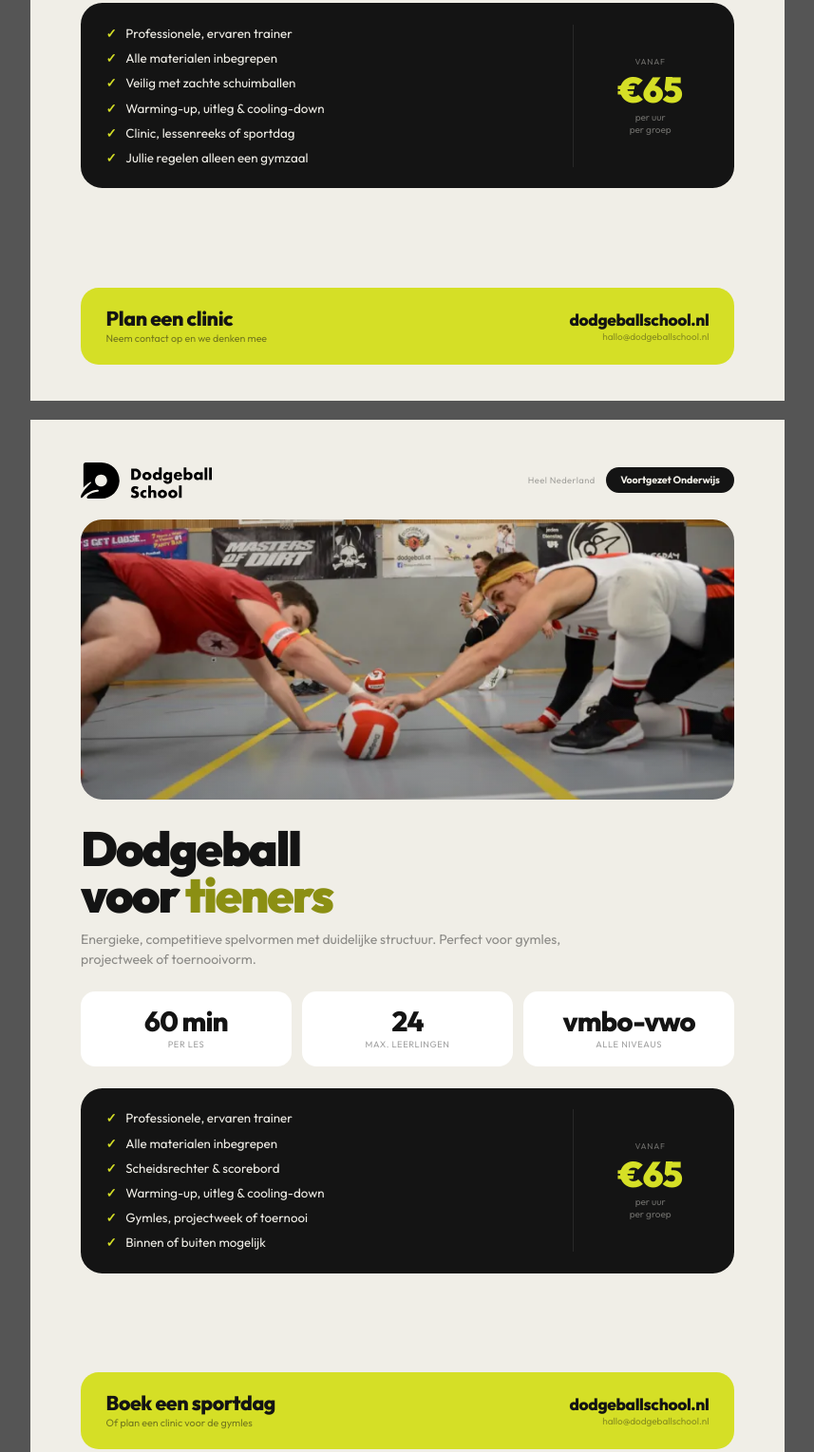
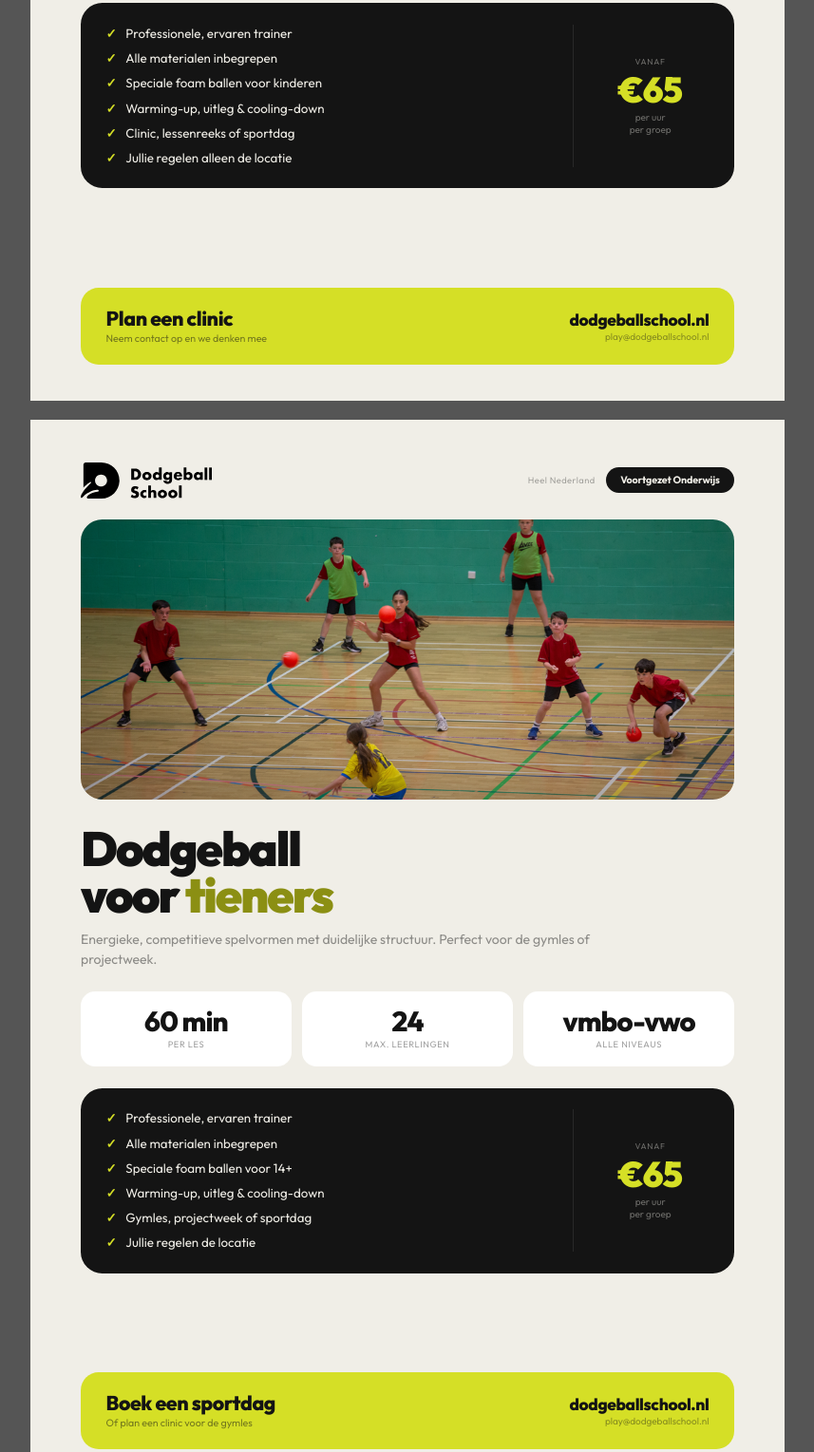
Before and after one commit to dodgeball4life/dodgeball-school, a website built with Vite: page flyers.html in a window 1280 px wide. Shown: the part 721-2250 px from the top of the page at 95% size, without its empty margins (211-1068 px from the left). Built offline with nearby package versions, Linux system fonts and the light colour scheme.

Commit message:
Update photos, add contact form backend, and update email to play@dodgeballschool.nl
- Replace school section photos with real dodgeball action photos
- Add PHP mail endpoint for contact form (HTML email with CTA buttons)
- Update email address across all pages to play@dodgeballschool.nl
- Add new favicon variants

Co-Authored-By: Claude Opus 4.6 <noreply@anthropic.com>

```diff
--- a/flyers.html
+++ b/flyers.html
@@ -277,7 +277,7 @@
     </div>
 
     <div class="photo">
-      <img src="public/assets/img/photos/service-4.webp" alt="Kinderen rennen enthousiast op het sportveld"/>
+      <img src="public/assets/img/photos/dodgerskidss.png" alt="Kinderen rennen naar dodgeballs op de gymvloer"/>
     </div>
 
     <div class="title-block">
@@ -295,10 +295,10 @@
       <ul class="benefits-list">
         <li>Professionele, ervaren trainer</li>
         <li>Alle materialen inbegrepen</li>
-        <li>Veilig met zachte schuimballen</li>
+        <li>Speciale foam ballen voor kinderen</li>
         <li>Warming-up, uitleg &amp; cooling-down</li>
         <li>Clinic, lessenreeks of sportdag</li>
-        <li>Jullie regelen alleen een gymzaal</li>
+        <li>Jullie regelen alleen de locatie</li>
       </ul>
       <div class="benefits-price">
         <div class="benefits-price-label">Vanaf</div>
@@ -314,7 +314,7 @@
       </div>
       <div class="cta-right">
         <div class="cta-site">dodgeballschool.nl</div>
-        <div class="cta-mail">hallo@dodgeballschool.nl</div>
+        <div class="cta-mail">play@dodgeballschool.nl</div>
       </div>
     </div>
   </div>
@@ -334,12 +334,12 @@
     </div>
 
     <div class="photo">
-      <img src="public/assets/img/photos/hero-2.webp" alt="Intensieve dodgeball actie in de sporthal"/>
+      <img src="public/assets/img/photos/dodgeballtieners.png" alt="Tieners spelen dodgeball in de sporthal"/>
     </div>
 
     <div class="title-block">
       <h1>Dodgeball<br/>voor <em>tieners</em></h1>
-      <p>Energieke, competitieve spelvormen met duidelijke structuur. Perfect voor gymles, projectweek of toernooivorm.</p>
+      <p>Energieke, competitieve spelvormen met duidelijke structuur. Perfect voor de gymles of projectweek.</p>
     </div>
 
     <div class="stats">
@@ -352,10 +352,10 @@
       <ul class="benefits-list">
         <li>Professionele, ervaren trainer</li>
         <li>Alle materialen inbegrepen</li>
-        <li>Scheidsrechter &amp; scorebord</li>
+        <li>Speciale foam ballen voor 14+</li>
         <li>Warming-up, uitleg &amp; cooling-down</li>
-        <li>Gymles, projectweek of toernooi</li>
-        <li>Binnen of buiten mogelijk</li>
+        <li>Gymles, projectweek of sportdag</li>
+        <li>Jullie regelen de locatie</li>
       </ul>
       <div class="benefits-price">
         <div class="benefits-price-label">Vanaf</div>
@@ -371,7 +371,7 @@
       </div>
       <div class="cta-right">
         <div class="cta-site">dodgeballschool.nl</div>
-        <div class="cta-mail">hallo@dodgeballschool.nl</div>
+        <div class="cta-mail">play@dodgeballschool.nl</div>
       </div>
     </div>
   </div>
@@ -409,10 +409,10 @@
       <ul class="benefits-list">
         <li>Professionele, ervaren trainer</li>
         <li>Alle materialen inbegrepen</li>
-        <li>Veilig met zachte schuimballen</li>
+        <li>Speciale foam ballen voor kinderen</li>
         <li>Aangepast per leeftijdsgroep</li>
         <li>Eenmalig of wekelijkse reeks</li>
-        <li>Wij regelen alles &mdash; jullie niets</li>
+        <li>Jullie regelen alleen de locatie</li>
       </ul>
       <div class="benefits-price">
         <div class="benefits-price-label">Vanaf</div>
@@ -424,11 +424,11 @@
     <div class="cta">
       <div>
         <h3>Plan een activiteit</h3>
-        <div class="cta-sub">Wij nemen alles mee, jullie hoeven niets te regelen</div>
+        <div class="cta-sub">Wij nemen alle materialen mee</div>
       </div>
       <div class="cta-right">
         <div class="cta-site">dodgeballschool.nl</div>
-        <div class="cta-mail">hallo@dodgeballschool.nl</div>
+        <div class="cta-mail">play@dodgeballschool.nl</div>
       </div>
     </div>
   </div>
@@ -457,7 +457,7 @@
     </div>
 
     <div class="stats">
-      <div class="stat"><div class="stat-val">6-21 jr</div><div class="stat-label">Alle leeftijden</div></div>
+      <div class="stat"><div class="stat-val">Alle leeftijden</div><div class="stat-label">Per aanvraag</div></div>
       <div class="stat"><div class="stat-val">24</div><div class="stat-label">Per groep</div></div>
       <div class="stat"><div class="stat-val">Op maat</div><div class="stat-label">Eenmalig of reeks</div></div>
     </div>
@@ -467,9 +467,9 @@
         <li>Professionele trainer(s)</li>
         <li>Alle materialen inbegrepen</li>
         <li>Programma volledig op maat</li>
-        <li>Hulp bij subsidieaanvraag</li>
-        <li>Samenwerking buurtsportcoaches</li>
-        <li>Evaluatierapport achteraf</li>
+        <li>Evaluatierapport mogelijk</li>
+        <li>Eenmalig of langlopend traject</li>
+        <li>Jullie regelen alleen de locatie</li>
       </ul>
       <div class="benefits-price">
         <div class="benefits-price-label">Vanaf</div>
@@ -485,7 +485,7 @@
       </div>
       <div class="cta-right">
         <div class="cta-site">dodgeballschool.nl</div>
-        <div class="cta-mail">hallo@dodgeballschool.nl</div>
+        <div class="cta-mail">play@dodgeballschool.nl</div>
       </div>
     </div>
   </div>
@@ -525,13 +525,13 @@
         <li>Alle materialen inbegrepen</li>
         <li>Toernooi-organisatie &amp; loting</li>
         <li>Scheidsrechter &amp; scorebord</li>
-        <li>Binnen of buiten mogelijk</li>
+        <li>Jullie regelen alleen de locatie</li>
         <li>Optioneel: medailles &amp; certificaten</li>
       </ul>
       <div class="benefits-price">
         <div class="benefits-price-label">Vanaf</div>
         <div class="benefits-price-val" style="font-size:18pt">&euro;7,50</div>
-        <div class="benefits-price-sub">per persoon<br/>all-inclusive</div>
+        <div class="benefits-price-sub">per persoon<br/>halve dag</div>
       </div>
     </div>
 
@@ -542,7 +542,7 @@
       </div>
       <div class="cta-right">
         <div class="cta-site">dodgeballschool.nl</div>
-        <div class="cta-mail">hallo@dodgeballschool.nl</div>
+        <div class="cta-mail">play@dodgeballschool.nl</div>
       </div>
     </div>
   </div>
--- a/index.html
+++ b/index.html
@@ -400,7 +400,7 @@
                             </div>
                             <div class="service-card-image-box">
                               <div class="service-card-image-box-frame">
-                                <img src="/assets/img/photos/service-1.webp" loading="lazy" alt="Basisscholen dodgeball" class="cover-image for-service"/>
+                                <img src="/assets/img/photos/dodgerskidss.png" loading="lazy" alt="Kinderen rennen naar dodgeballs op de gymvloer" class="cover-image for-service"/>
                               </div>
                             </div>
                           </div>
@@ -441,7 +441,7 @@
                             </div>
                             <div class="service-card-image-box">
                               <div class="service-card-image-box-frame">
-                                <img src="/assets/img/photos/service-2.webp" loading="lazy" alt="Middelbare scholen dodgeball" class="cover-image for-service"/>
+                                <img src="/assets/img/photos/dodgeballtieners.png" loading="lazy" alt="Tieners spelen dodgeball in de sporthal" class="cover-image for-service"/>
                               </div>
                             </div>
                           </div>
@@ -857,7 +857,7 @@
       </div>
       <div class="sf-col">
         <h4 class="sf-heading">Contact</h4>
-        <a href="mailto:hallo@creativefield.nl" class="sf-link">hallo@creativefield.nl</a>
+        <a href="mailto:play@dodgeballschool.nl" class="sf-link">play@dodgeballschool.nl</a>
         <p class="sf-text">Groningen, Nederland</p>
       </div>
     </div>
```
Also changed, not shown: privacy/index.html (+2 -2 lines), src/js/main.js (+2 -5 lines), public/assets/img/favicon-180.png (added), public/assets/img/favicon-32.png (added), public/assets/img/photos/dodgeballtieners.png (added), 3 other files.
